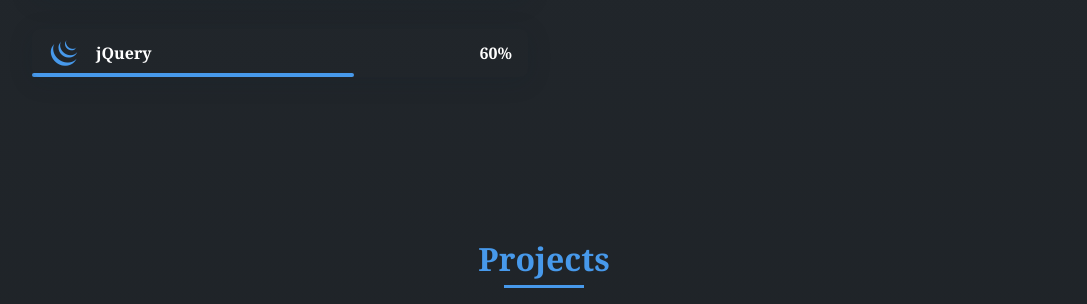
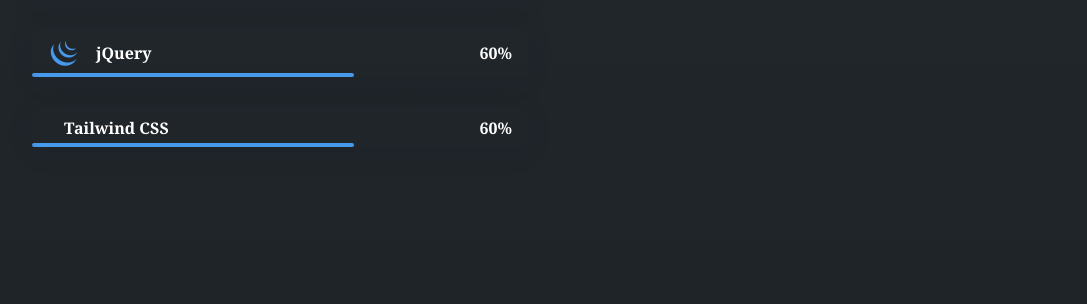
Before and after one commit to itsmeAk03/CodeClauseInternship_PortfolioWebsite, a plain HTML site: page index.html in a window 1280 px wide. Shown: the part 2327-2631 px from the top of the page, without its empty margins (96-1183 px from the left). Drawn offline with nearby package versions, Linux system fonts and the light colour scheme.

Commit message:
New-skill-added

```diff
--- a/index.html
+++ b/index.html
@@ -166,6 +166,12 @@
                          <div>
                              <span class="skills__percentage">60%</span>
                          </div> </div>
+                         <div class="skills__data"> <div class="skills__names"> <i class='bx bxl-tailwind-css skills__icon'></i> <span class="skills__name">Tailwind CSS</span> </div>   <div class="skills__bar skills__js">
+
+                         </div>
+                         <div>
+                             <span class="skills__percentage">60%</span>
+                         </div> </div>
                     </div>
 
                     <div>
```
